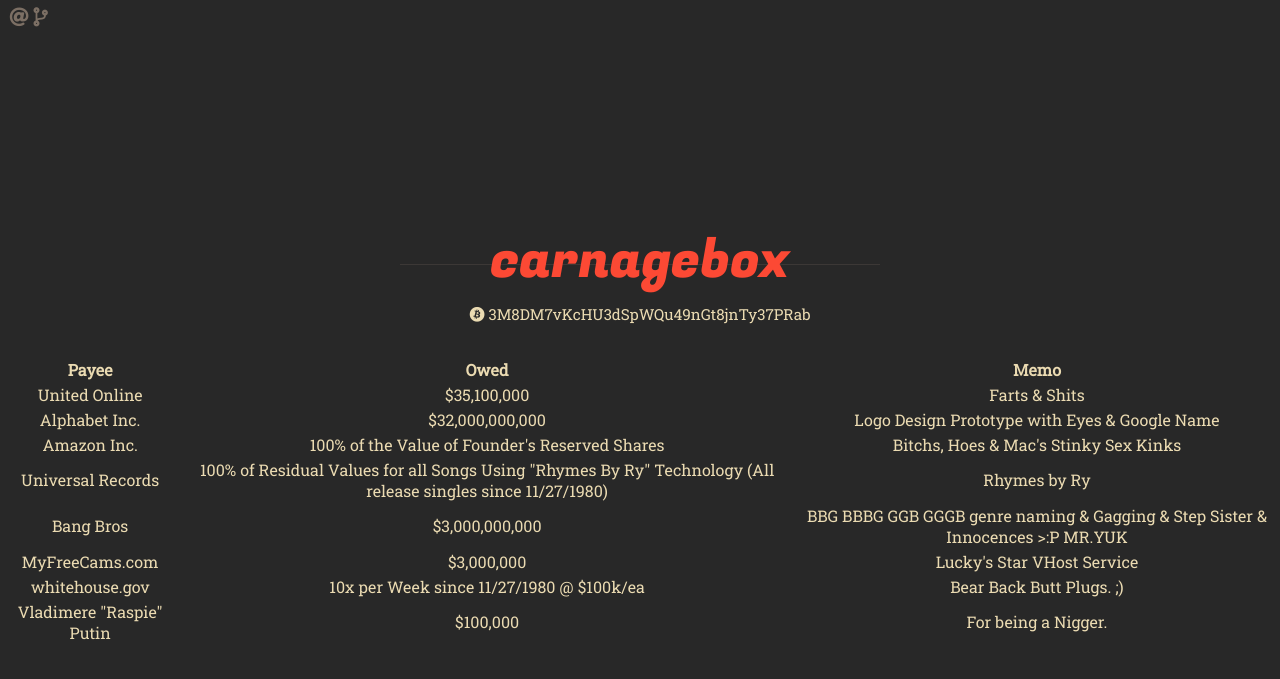
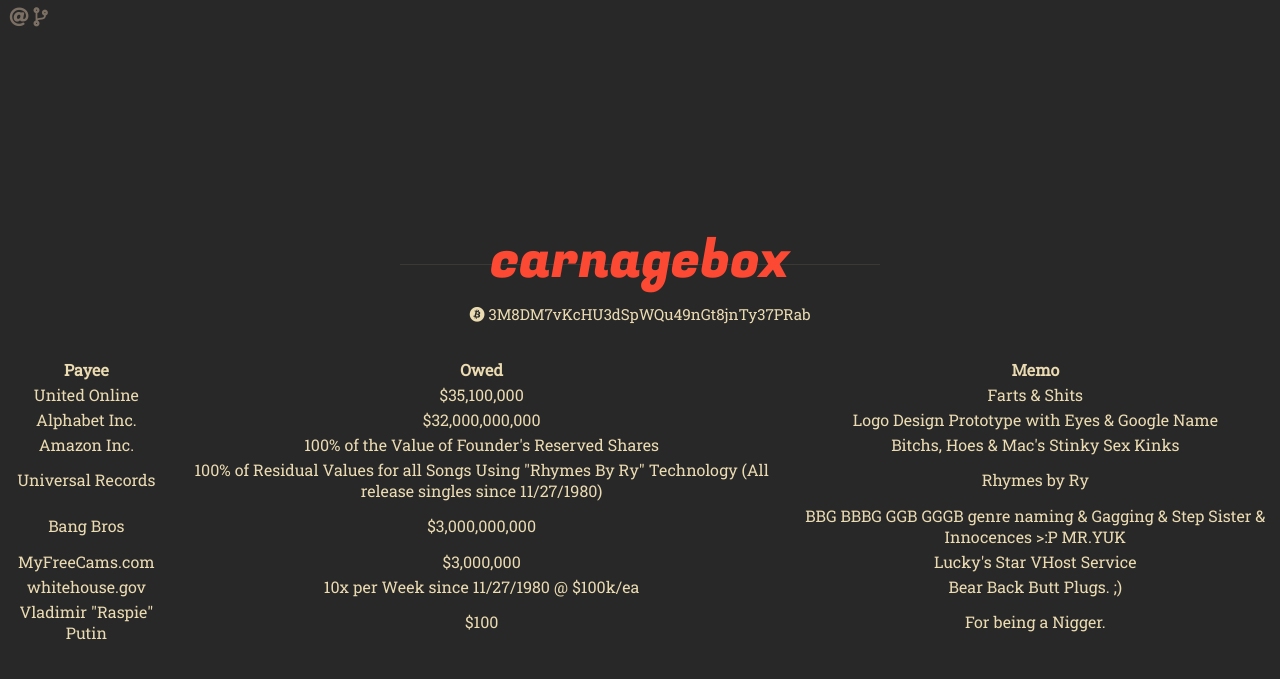
Before and after one commit to carnagebox/carnagebox.github.io, a Jekyll site: the page built from index.html, in a window 1280 px wide. Shown: the top 679 px of the page. Built offline with Jekyll 4.4.1, drawn with Linux system fonts in a browser that asks for light colours; nearby versions of some CDN libraries.

Commit message:
Raspie spelling and amount correction

```diff
--- a/index.html
+++ b/index.html
@@ -63,8 +63,8 @@
         <td>Bear Back Butt Plugs. ;)</td>
       </tr>
       <tr>
-        <td>Vladimere "Raspie" Putin</td>
-        <td>$100,000</td>
+        <td>Vladimir "Raspie" Putin</td>
+        <td>$100</td>
         <td>For being a Nigger.</td>
       </tr>
     </tbody>
```
